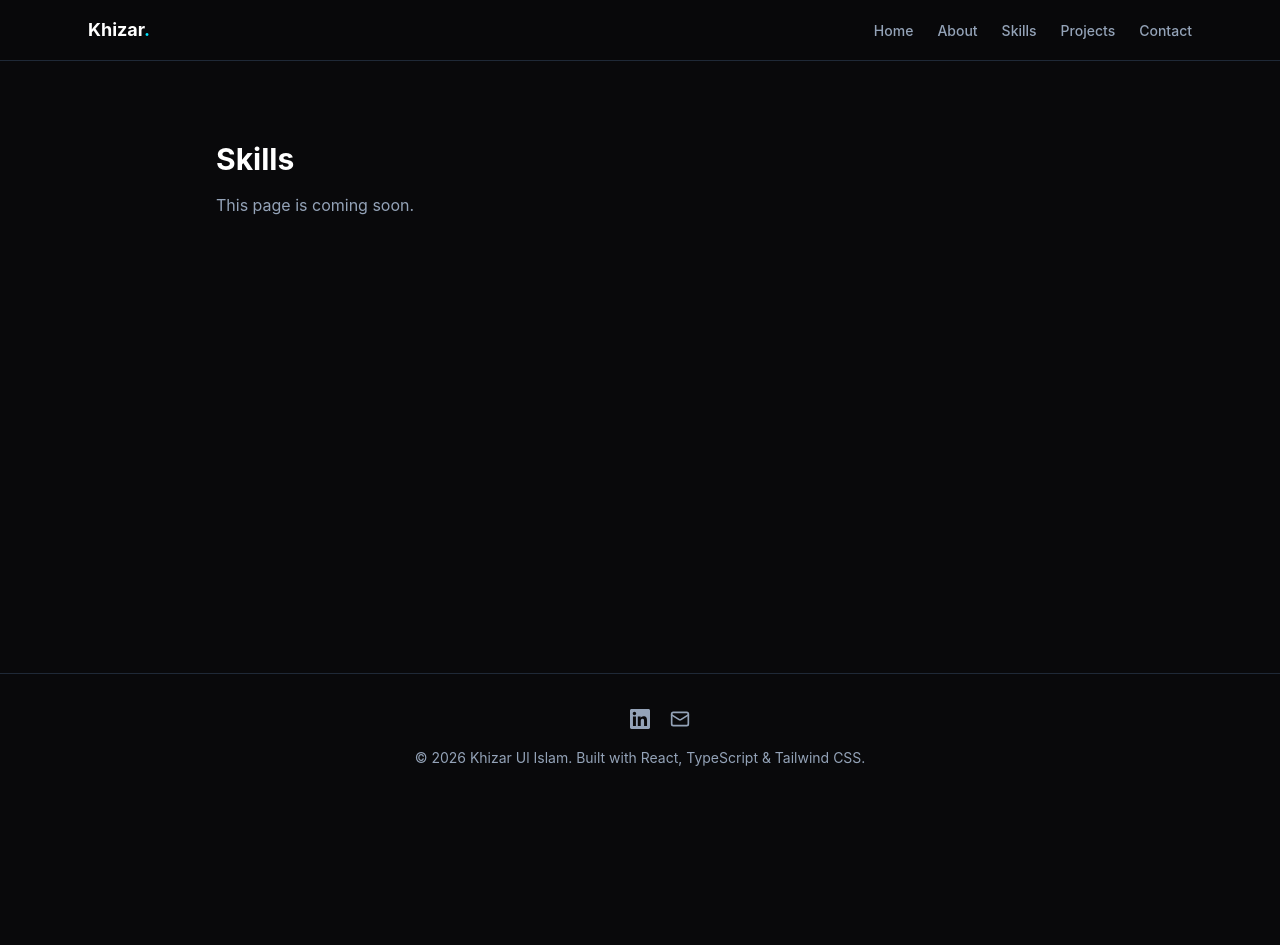
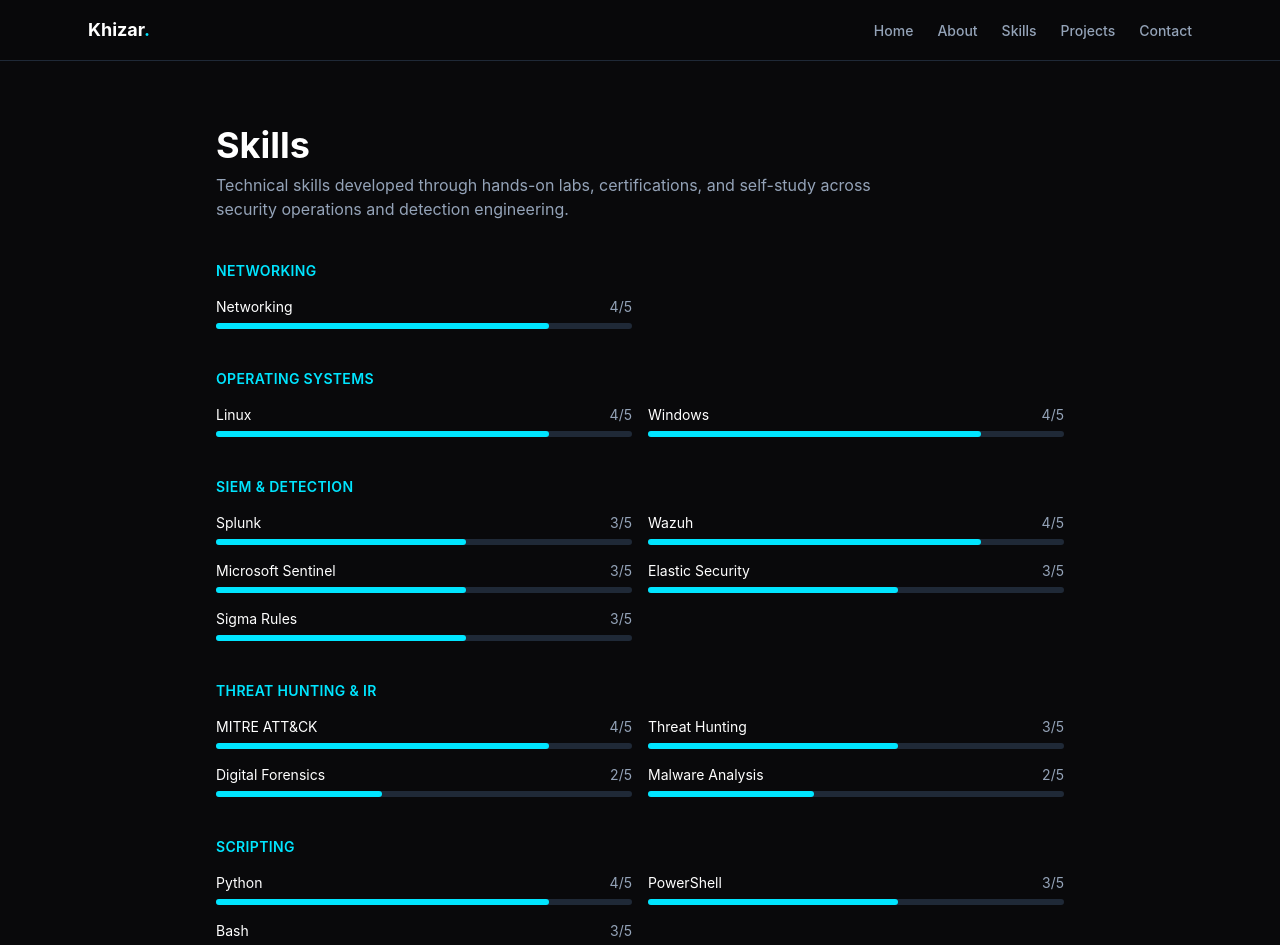
Before and after one commit to Khizar-malik97/soc-analyst-portfolio, a React (Vite) app: page /skills in a window 1280 px wide. Shown: the top 945 px of the page. Before the commit the page ends 800 px from the top, so only its background shows below. Built offline with nearby package versions, Linux system fonts and the light colour scheme; some icons are missing.

Commit message:
Build About page with bio, career objective, and timeline

```diff
--- /dev/null
+++ b/src/data/skills.ts
@@ -0,0 +1,24 @@
+import type { Skill } from '../types/skill'
+
+export const skills: Skill[] = [
+  { name: 'Networking', category: 'Networking', proficiency: 4 },
+  { name: 'Linux', category: 'Operating Systems', proficiency: 4 },
+  { name: 'Windows', category: 'Operating Systems', proficiency: 4 },
+  { name: 'Splunk', category: 'SIEM & Detection', proficiency: 3 },
+  { name: 'Wazuh', category: 'SIEM & Detection', proficiency: 4 },
+  { name: 'Microsoft Sentinel', category: 'SIEM & Detection', proficiency: 3 },
+  { name: 'Elastic Security', category: 'SIEM & Detection', proficiency: 3 },
+  { name: 'Sigma Rules', category: 'SIEM & Detection', proficiency: 3 },
+  { name: 'MITRE ATT&CK', category: 'Threat Hunting & IR', proficiency: 4 },
+  { name: 'Threat Hunting', category: 'Threat Hunting & IR', proficiency: 3 },
+  { name: 'Digital Forensics', category: 'Threat Hunting & IR', proficiency: 2 },
+  { name: 'Malware Analysis', category: 'Threat Hunting & IR', proficiency: 2 },
+  { name: 'Python', category: 'Scripting', proficiency: 4 },
+  { name: 'PowerShell', category: 'Scripting', proficiency: 3 },
+  { name: 'Bash', category: 'Scripting', proficiency: 3 },
+  { name: 'Wireshark', category: 'Tools', proficiency: 3 },
+  { name: 'Nmap', category: 'Tools', proficiency: 3 },
+  { name: 'Burp Suite', category: 'Tools', proficiency: 2 },
+  { name: 'Docker', category: 'Tools', proficiency: 3 },
+  { name: 'Git', category: 'Tools', proficiency: 4 },
+]
--- a/src/pages/Skills.tsx
+++ b/src/pages/Skills.tsx
@@ -1,8 +1,55 @@
+import { skills } from '../data/skills'
+import type { SkillCategory } from '../types/skill'
+
+const categories: SkillCategory[] = [
+  'Networking',
+  'Operating Systems',
+  'SIEM & Detection',
+  'Threat Hunting & IR',
+  'Scripting',
+  'Tools',
+]
+
 function Skills() {
   return (
-    <div className="mx-auto max-w-4xl px-6 py-20">
-      <h1 className="text-3xl font-bold text-white">Skills</h1>
-      <p className="mt-4 text-muted">This page is coming soon.</p>
+    <div className="mx-auto max-w-4xl px-6 py-16">
+      <h1 className="text-3xl font-bold text-white sm:text-4xl">Skills</h1>
+      <p className="mt-2 max-w-2xl text-muted">
+        Technical skills developed through hands-on labs, certifications, and
+        self-study across security operations and detection engineering.
+      </p>
+
+      <div className="mt-10 space-y-10">
+        {categories.map((category) => {
+          const categorySkills = skills.filter((s) => s.category === category)
+          if (categorySkills.length === 0) return null
+
+          return (
+            <div key={category}>
+              <h2 className="text-sm font-semibold uppercase tracking-wide text-accent">
+                {category}
+              </h2>
+
+              <div className="mt-4 grid gap-4 sm:grid-cols-2">
+                {categorySkills.map((skill) => (
+                  <div key={skill.name}>
+                    <div className="flex items-center justify-between text-sm">
+                      <span className="text-white">{skill.name}</span>
+                      <span className="text-muted">{skill.proficiency}/5</span>
+                    </div>
+                    <div className="mt-1.5 h-1.5 w-full rounded-full bg-border">
+                      <div
+                        className="h-1.5 rounded-full bg-accent"
+                        style={{ width: `${(skill.proficiency / 5) * 100}%` }}
+                      />
+                    </div>
+                  </div>
+                ))}
+              </div>
+            </div>
+          )
+        })}
+      </div>
     </div>
   )
 }
```
